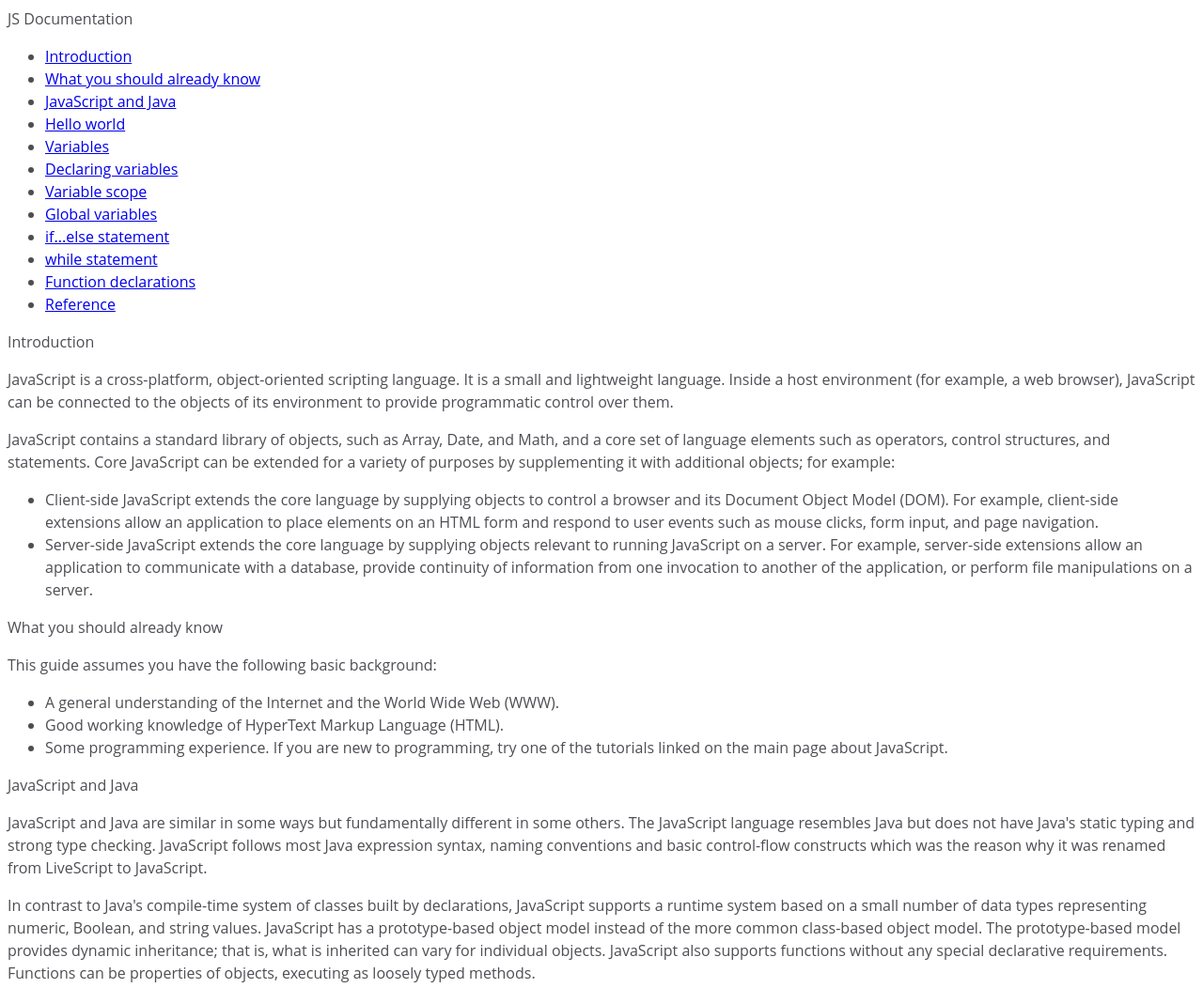
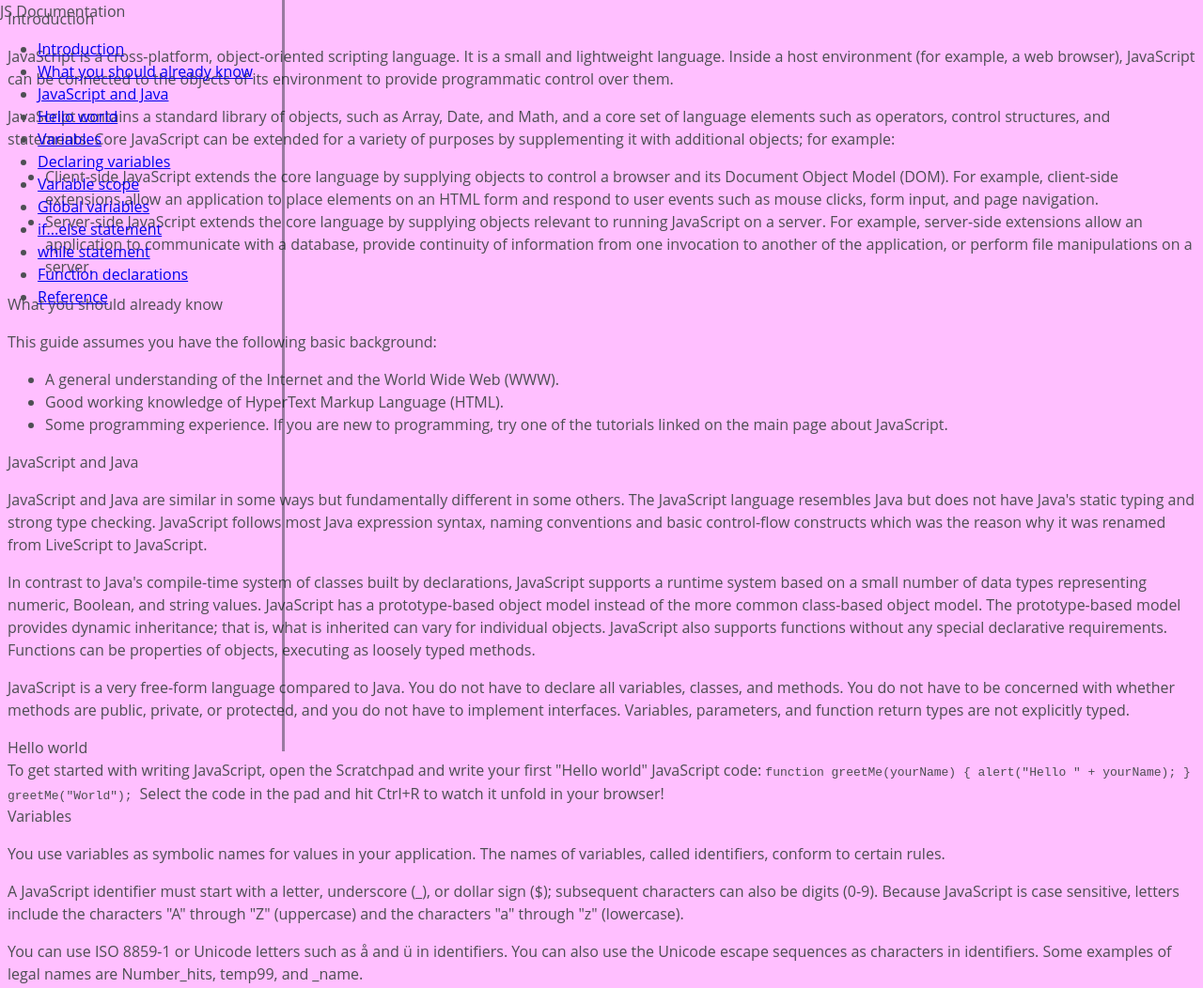
Before and after one commit to Yinkusadel/14-fcc-technical-documentation-page, a website: page index.html in a window 1280 px wide. Shown: the top 1052 px of the page at 94% size. Drawn offline with Linux system fonts and the light colour scheme.

Commit message:
linter correction

```diff
--- a/styles.css
+++ b/styles.css
@@ -2,7 +2,18 @@ html,
 body {
   min-width: 290px;
   color: #4d4e53;
-  background-color: #ffffff;
-  font-family: 'Open Sans', Arial, sans-serif;
+  background-color: #ffbfff;
+  font-family: "Open Sans", Arial, sans-serif;
   line-height: 1.5;
 }
+
+#navbar {
+  position: fixed;
+  min-width: 290px;
+  top: 0;
+  left: 0;
+  width: 300px;
+  height: 100%;
+  border-right: solid;
+  border-color: #00161666;
+}
```
